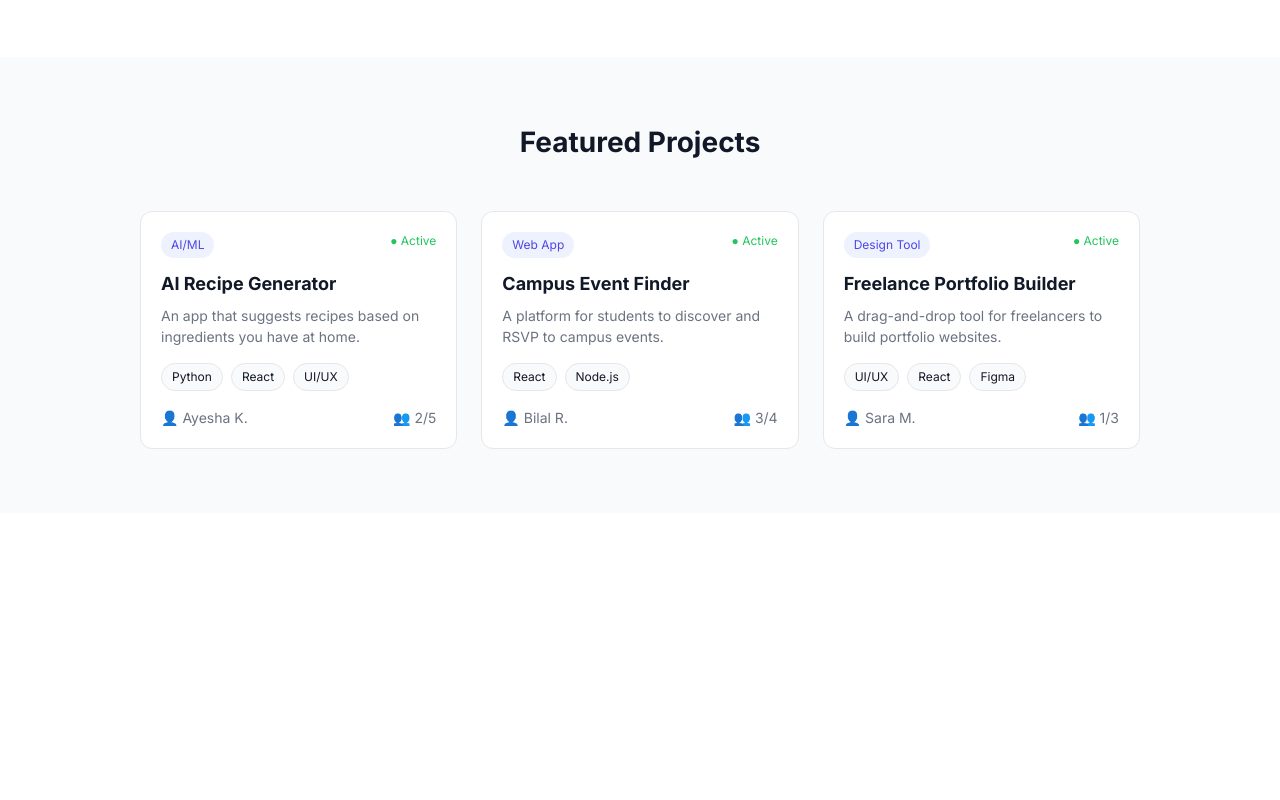
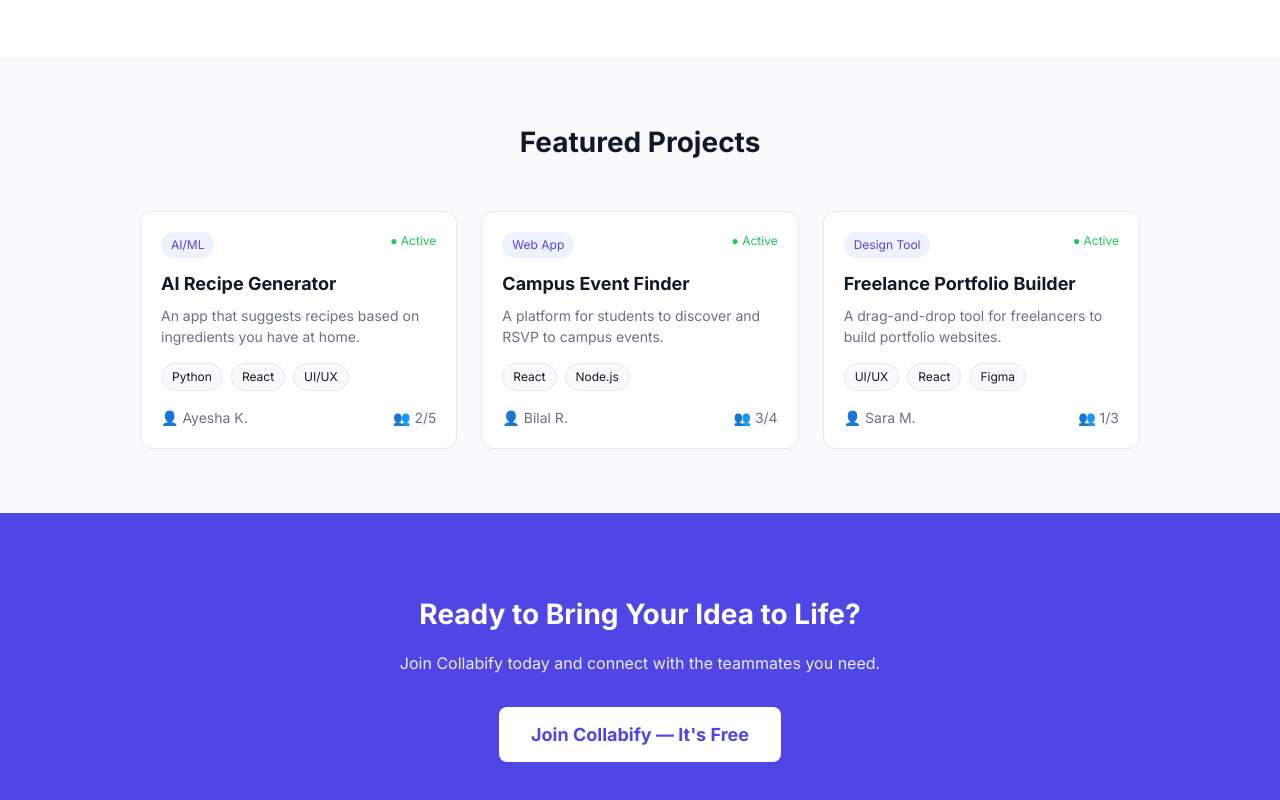
Before and after one commit to Moazam80/collabify, a React (Vite) app in the folder frontend/: page / in a window 1280 px wide. Shown: the part 1565-2365 px from the top of the page. Before the commit the page ends 2078 px from the top, so only its background shows below. Built offline with nearby package versions, Linux system fonts and the light colour scheme.

Commit message:
feat: add Call-to-Action section

```diff
--- /dev/null
+++ b/frontend/src/components/CallToAction.jsx
@@ -0,0 +1,51 @@
+import { Link } from "react-router-dom";
+
+function CallToAction() {
+  return (
+    <section
+      style={{
+        textAlign: "center",
+        padding: "80px 24px",
+        background: "var(--color-primary)",
+        color: "#fff",
+      }}
+    >
+      <h2
+        style={{
+          fontSize: "var(--font-size-h2)",
+          fontWeight: "700",
+          marginBottom: "16px",
+        }}
+      >
+        Ready to Bring Your Idea to Life?
+      </h2>
+
+      <p
+        style={{
+          fontSize: "var(--font-size-base)",
+          marginBottom: "32px",
+          opacity: "0.9",
+        }}
+      >
+        Join Collabify today and connect with the teammates you need.
+      </p>
+
+      <Link
+        to="/register"
+        style={{
+          background: "#fff",
+          color: "var(--color-primary)",
+          padding: "14px 32px",
+          borderRadius: "8px",
+          fontWeight: "700",
+          fontSize: "var(--font-size-h4)",
+          display: "inline-block",
+        }}
+      >
+        Join Collabify — It's Free
+      </Link>
+    </section>
+  );
+}
+
+export default CallToAction;
--- a/frontend/src/pages/landing.jsx
+++ b/frontend/src/pages/landing.jsx
@@ -4,6 +4,7 @@
 import HowItWorks from "../components/HowItWorks";
 import Features from "../components/Features";
 import FeaturedProjects from "../components/FeaturedProjects";
+import CallToAction from "../components/CallToAction";
 
 function Landing() {
   return (
@@ -14,6 +15,7 @@
       <HowItWorks />
       <Features />
       <FeaturedProjects />
+      <CallToAction />
     </div>
   );
 }
```
